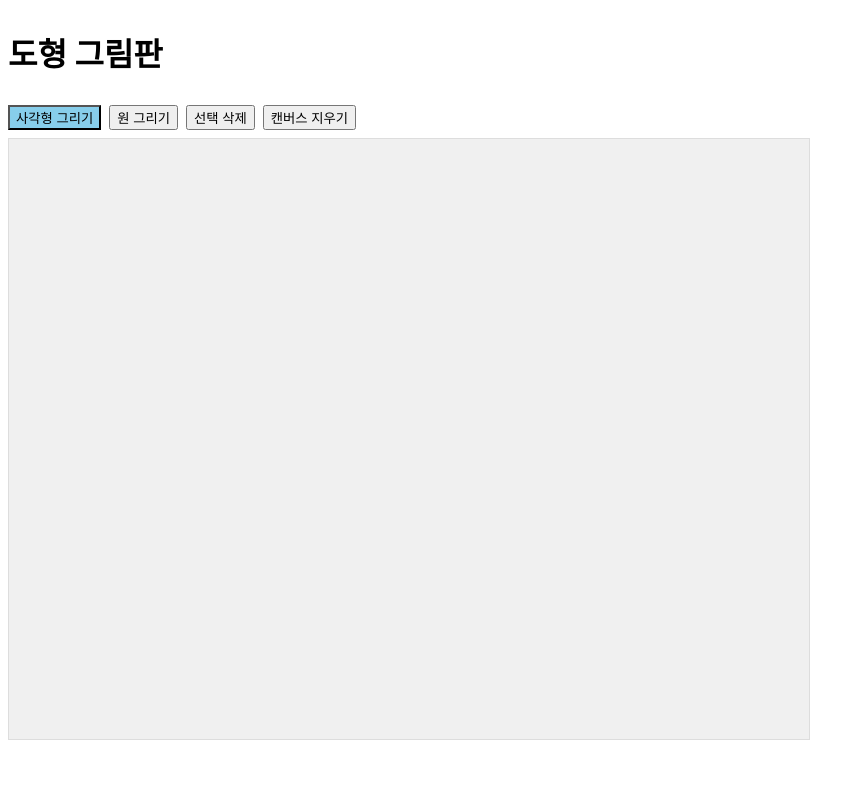
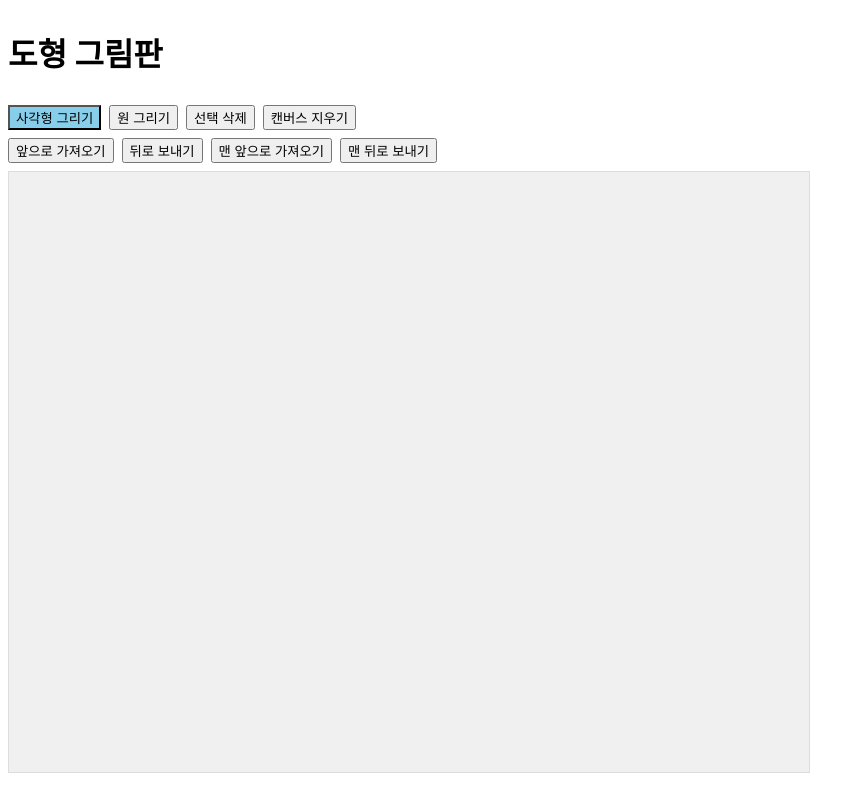
Before and after one commit to 0qtttt/paint-app, a Next.js app: page / in a window 1280 px wide. Shown: the whole page, without its empty margins (0-865 px from the left). Built offline with nearby package versions, Linux system fonts and the light colour scheme.

Commit message:
도형 앞으로, 뒤로, 맨앞으로, 맨뒤로기능 추가

```diff
--- a/app/page.tsx
+++ b/app/page.tsx
@@ -117,6 +117,39 @@ function App() {
     setSelectedShape(null);
   };
 
+  // 도형 앞으로, 뒤로 이동 기능
+  const handleItem = (direction: number) => {
+    if (!selectedShape) return;
+    const currentIndex = shapes.findIndex((item) => item.id === selectedShape.id);
+    const newIndex = currentIndex + direction;
+    if (newIndex < 0 || newIndex >= shapes.length) return;
+
+    const newItems = [...shapes];
+    const currentItem = newItems[currentIndex];
+    newItems.splice(currentIndex, 1);
+    newItems.splice(newIndex, 0, currentItem);
+
+    setShapes(newItems);
+  };
+
+  // 도형 맨앞으로 기능
+  const handleTop = () => {
+    if (!selectedShape) return;
+    const filteredItems = shapes.filter((d) => d.id !== selectedShape.id);
+    const itemToMove = shapes.find((d) => d.id === selectedShape.id);
+    if (!itemToMove) return;
+    setShapes([...filteredItems, itemToMove]);
+  };
+
+  // 도형 맨뒤로 기능
+  const handleLast = () => {
+    if (!selectedShape) return;
+    const filteredItems = shapes.filter((d) => d.id !== selectedShape.id);
+    const itemToMove = shapes.find((d) => d.id === selectedShape.id);
+    if (!itemToMove) return;
+    setShapes([itemToMove, ...filteredItems]);
+  };
+
   return (
     <div
       style={{
@@ -135,6 +168,12 @@ function App() {
         </button>
         <button onClick={handleDelete}>선택 삭제</button>
         <button onClick={clearCanvas}>캔버스 지우기</button>
+      </div>
+      <div style={{ display: 'flex', gap: 8 }}>
+        <button onClick={() => handleItem(1)}>앞으로 가져오기</button>
+        <button onClick={() => handleItem(-1)}>뒤로 보내기</button>
+        <button onClick={handleTop}>맨 앞으로 가져오기</button>
+        <button onClick={handleLast}>맨 뒤로 보내기</button>
       </div>
       <div ref={canvasRef} className='canvas' onMouseDown={handleMouseDown} onMouseMove={handleMouseMove} onMouseUp={handleMouseUp}>
         {shapes.map((shape) => (
```
